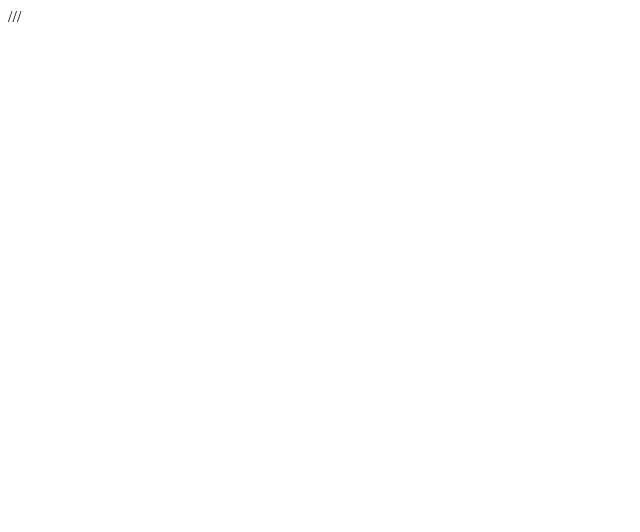
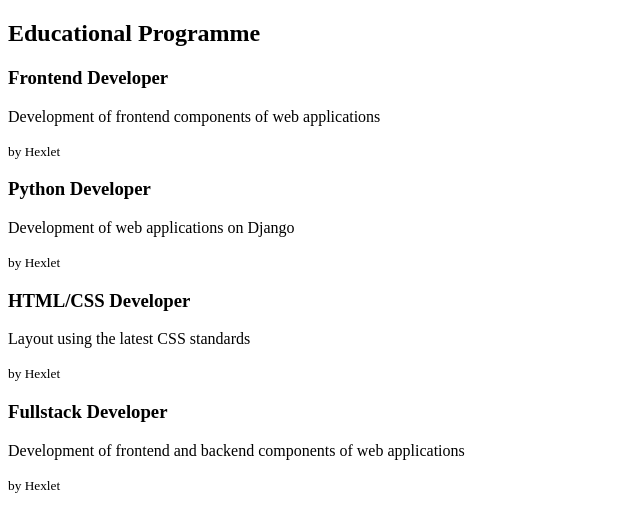
Before and after one commit to Nadezhda-97/educate-programs, a plain HTML site: page index.html in a window 1280 px wide. Shown: the whole page, without its empty margins (0-640 px from the left). Drawn offline with Linux system fonts and the light colour scheme.

Commit message:
update index.html

```diff
--- a/index.html
+++ b/index.html
@@ -7,6 +7,32 @@
     <title>Educational Programs Page</title>
   </head>
   <body>
-    ///
+    <section class="container">
+      <header>
+        <h2>Educational Programme</h2>
+      </header>
+      <div class="column-container justify-content-between">
+        <div class="column-4 card">
+          <h3>Frontend Developer</h3>
+          <p>Development of frontend components of web applications</p>
+          <p><small>by Hexlet</small></p>
+        </div>
+        <div class="column-4 card">
+          <h3>Python Developer</h3>
+          <p>Development of web applications on Django</p>
+          <p><small>by Hexlet</small></p>
+        </div>
+        <div class="column-4 card">
+          <h3>HTML/CSS Developer</h3>
+          <p>Layout using the latest CSS standards</p>
+          <p><small>by Hexlet</small></p>
+        </div>
+        <div class="column-4 card">
+          <h3>Fullstack Developer</h3>
+          <p>Development of frontend and backend components of web applications</p>
+          <p><small>by Hexlet</small></p>
+        </div>
+      </div>
+    </section>
   </body>
 </html>
```
